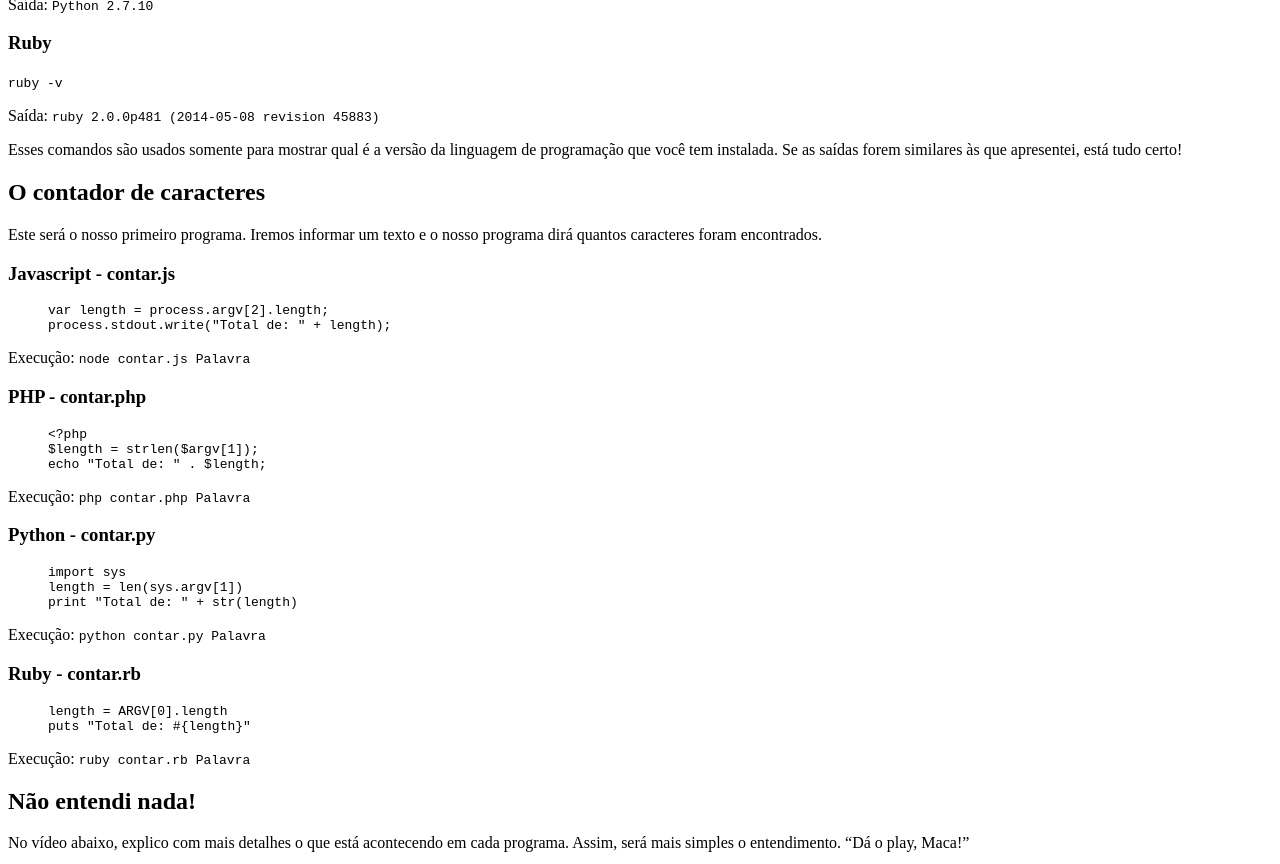
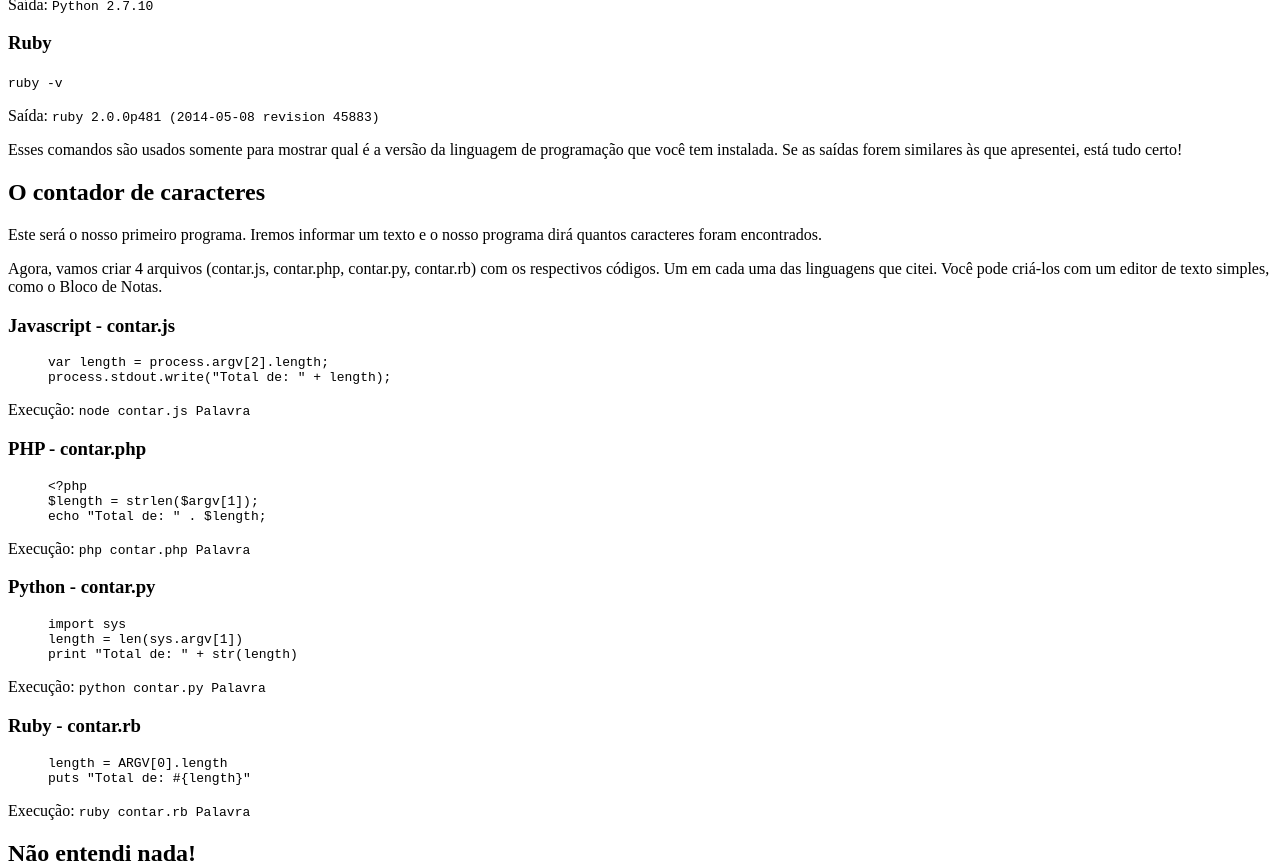
Before and after one commit to abdala/abdala.github.io, a Jekyll site: the page built from _posts/2015-08-09-manhe-aprendi-a-programar-io.markdown, in a window 1280 px wide and 900 px high, scrolled down 1322 px, cut to the strip 0-864 px from the top of the window. Built offline with Jekyll 4.4.1, drawn with Linux system fonts in a browser that asks for light colours; nearby versions of some CDN libraries; library files that are not in the unit come from our copies; comment, search, counter and statistics services are not loaded.

Commit message:
Adding note about files creation

```diff
--- a/_posts/2015-08-09-manhe-aprendi-a-programar-io.markdown
+++ b/_posts/2015-08-09-manhe-aprendi-a-programar-io.markdown
@@ -74,6 +74,8 @@ Esses comandos são usados somente para mostrar qual é a versão da linguagem d
 
 Este será o nosso primeiro programa. Iremos informar um texto e o nosso programa dirá quantos caracteres foram encontrados.
 
+Agora, vamos criar 4 arquivos (contar.js, contar.php, contar.py, contar.rb) com os respectivos códigos. Um em cada uma das linguagens que citei. Você pode criá-los com um editor de texto simples, como o Bloco de Notas.
+
 ### Javascript - contar.js
 
 {% highlight javascript %}
```
